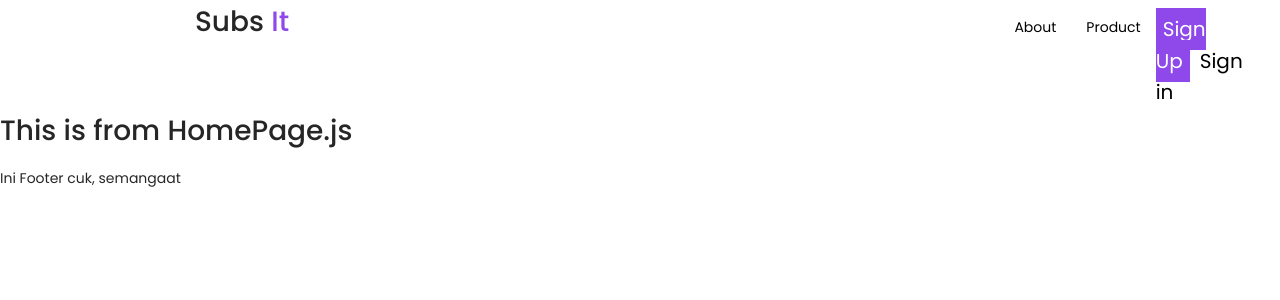
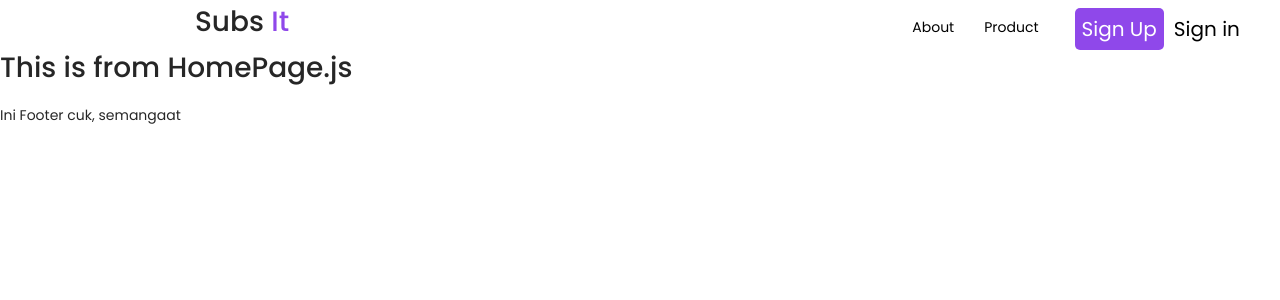
Before and after one commit to ditcu-code/subsit, a React (Create React App) app: page / in a window 1280 px wide. Shown: the top 300 px of the page. Built offline with nearby package versions, Linux system fonts and the light colour scheme.

Commit message:
[Fariz] - Update Header.scss

```diff
--- a/src/assets/styles/Header.scss
+++ b/src/assets/styles/Header.scss
@@ -24,7 +24,7 @@
     }
   }
   &__tag {
-    grid-column: 10/10;
+    grid-column: 9/10;
     margin-top: 1rem;
     a {
       color: black;
@@ -33,7 +33,7 @@
     }
   }
   &__user {
-    grid-column: 11/12;
+    grid-column: 10/12;
     margin-top: 0.5vh;
     img {
       max-width: 3vw;
@@ -47,9 +47,11 @@
         background-color: white;
         border: solid;
         border-color: grey;
+        border-radius: 10px;
       }
     }
     &__btn {
+      grid-column: 10/12;
       border: 15px;
       font-size: 2.5vh;
       text-decoration: none;
@@ -57,6 +59,11 @@
       cursor: pointer;
       background-color: white;
       margin-top: 0.9rem;
+      margin-left: 0.5rem;
+      padding: 0 5px;
+      a {
+        border-radius: 5px;
+      }
     }
     &__btn:hover {
       color: white;
```
